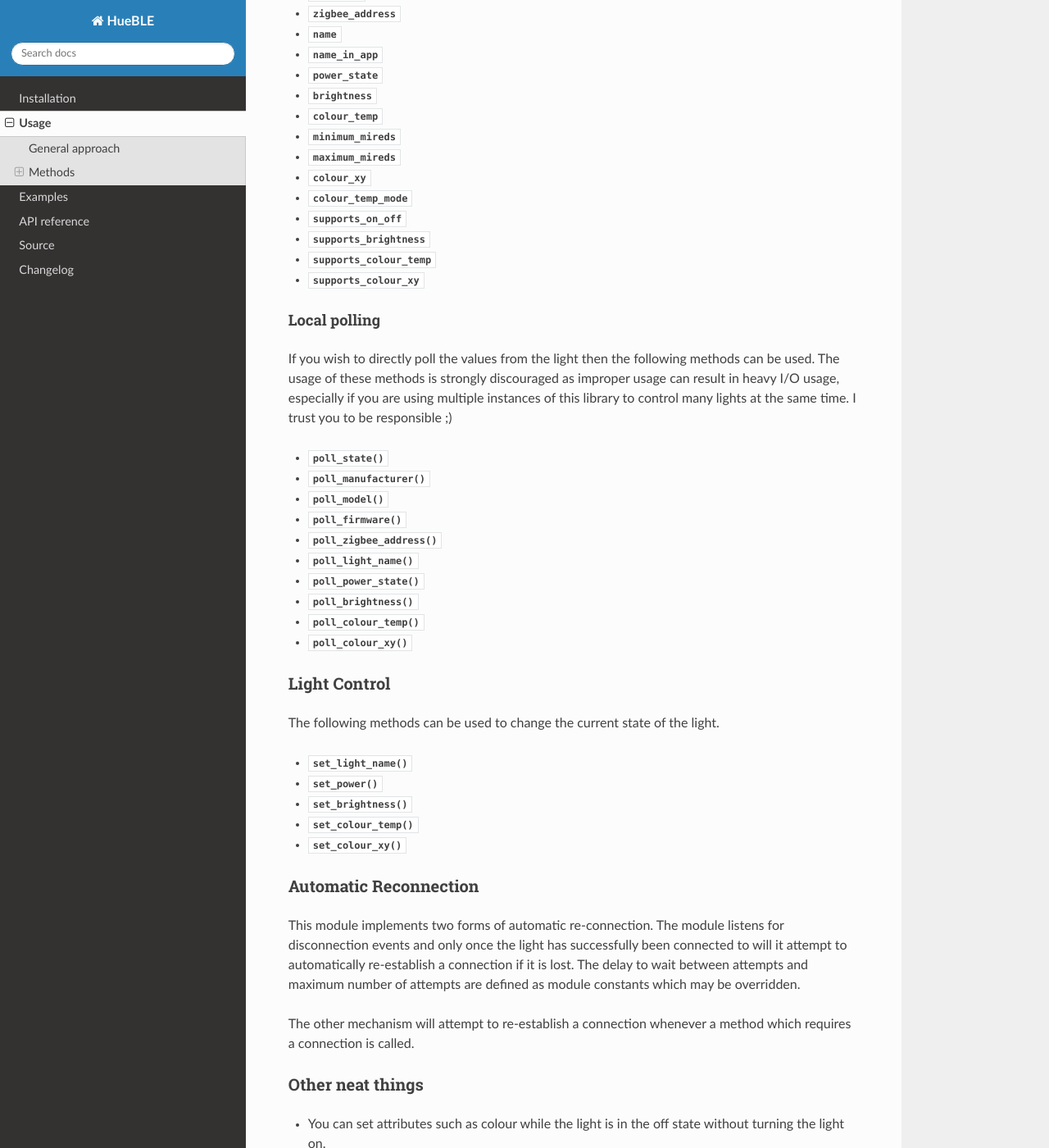
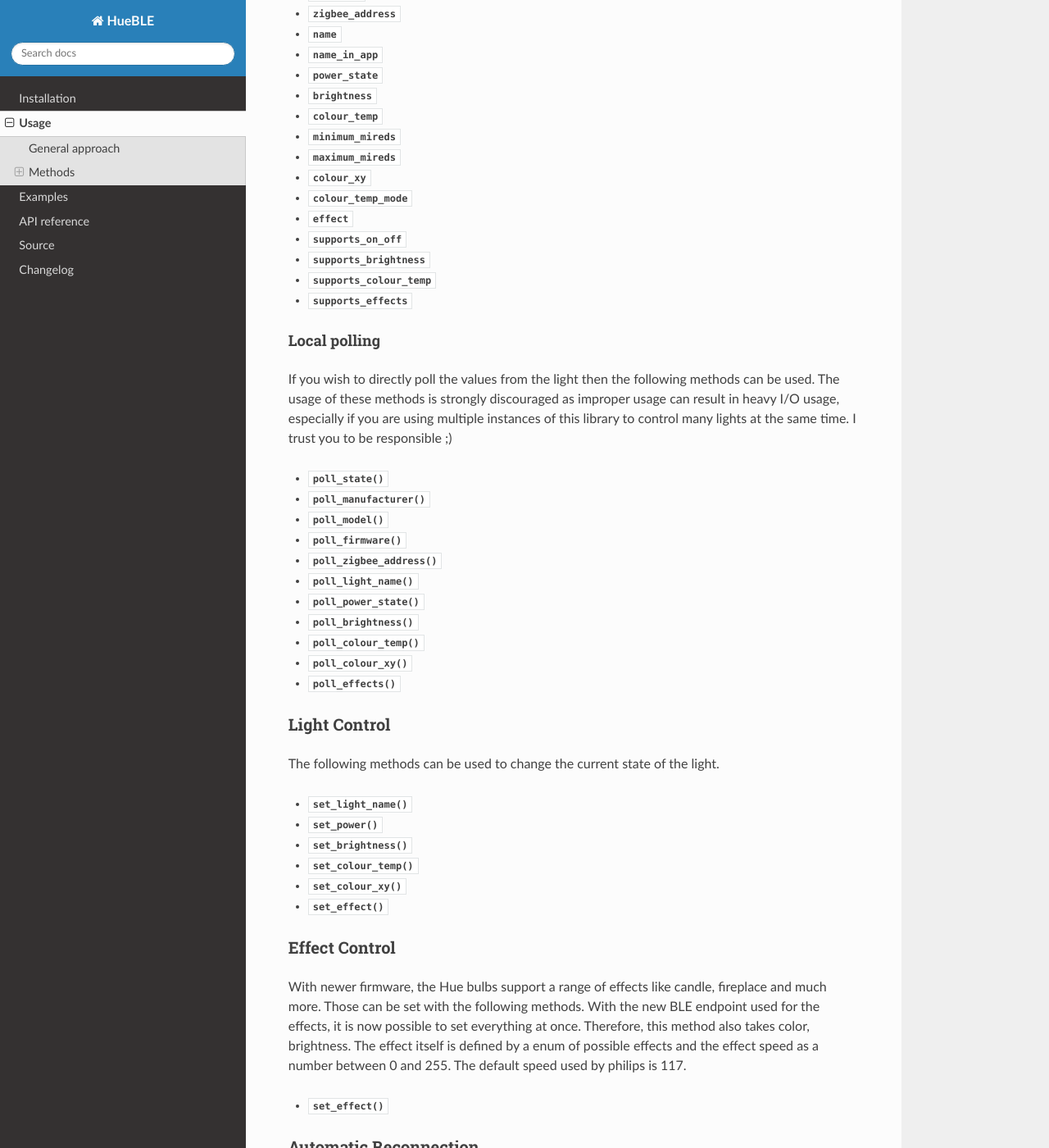
Before and after one commit to flip-dots/HueBLE, a Sphinx documentation site: the page built from docs/source/usage.rst, in a window 1280 px wide and 1400 px high, scrolled down 3084 px. Shown: the whole window at 82% size. Built offline with Sphinx 7.4.7 and the Read the Docs theme 3.1.0, drawn with Linux system fonts in a browser that asks for light colours.

Commit message:
add some documentation

```diff
--- a/docs/source/examples.rst
+++ b/docs/source/examples.rst
@@ -31,6 +31,7 @@ the module using a push based approach.
     - 🌗 Brightness
     - 🌡️ Colour Temp
     - 🌈 XY Colour
+    - 🌟 Effects
 - ✔️ Notifications of state changes to the light via push approach
 
 .. literalinclude:: ../../examples/demo.py
--- a/docs/source/index.rst
+++ b/docs/source/index.rst
@@ -34,6 +34,7 @@ Features
 - 🌗 Brightness control
 - 🌡️ Colour temp control
 - 🌈 XY colour control
+- 🌟 Effect control
 - ❔ Light state (power/brightness/temp/colour)
 - ⚙️ Light configuration (name)
 - 📊 Light metadata (manufacturer/model/zigbee address)
--- a/docs/source/usage.rst
+++ b/docs/source/usage.rst
@@ -177,10 +177,11 @@ The local state can be queried using the following ``@property`` methods.
 - :py:attr:`.maximum_mireds`
 - :py:attr:`.colour_xy`
 - :py:attr:`.colour_temp_mode`
+- :py:attr:`.effect`
 - :py:attr:`.supports_on_off`
 - :py:attr:`.supports_brightness`
 - :py:attr:`.supports_colour_temp`
-- :py:attr:`.supports_colour_xy`
+- :py:attr:`.supports_effects`
 
 
 
@@ -207,6 +208,7 @@ I trust you to be responsible ;)
 - :py:meth:`.poll_brightness`
 - :py:meth:`.poll_colour_temp`
 - :py:meth:`.poll_colour_xy`
+- :py:meth:`.poll_effects`
 
 
 Light Control
@@ -219,6 +221,19 @@ The following methods can be used to change the current state of the light.
 - :py:meth:`.set_brightness`
 - :py:meth:`.set_colour_temp`
 - :py:meth:`.set_colour_xy`
+- :py:meth:`.set_effect`
+
+
+Effect Control
+^^^^^^^^^^^^^^
+With newer firmware, the Hue bulbs support a range of effects like candle, fireplace and much more.
+Those can be set with the following methods. With the new BLE endpoint used for the effects, it is now possible to set
+everything at once. Therefore, this method also takes color, brightness. The effect itself is defined by
+a enum of possible effects and the effect speed as a number between 0 and 255. The default speed used by philips is 117.
+
+- :py:meth:`.set_effect`
+
+
 
 
 Automatic Reconnection
```
Also changed, not shown: docs/source/api/backend.rst (+8 -1 lines).
